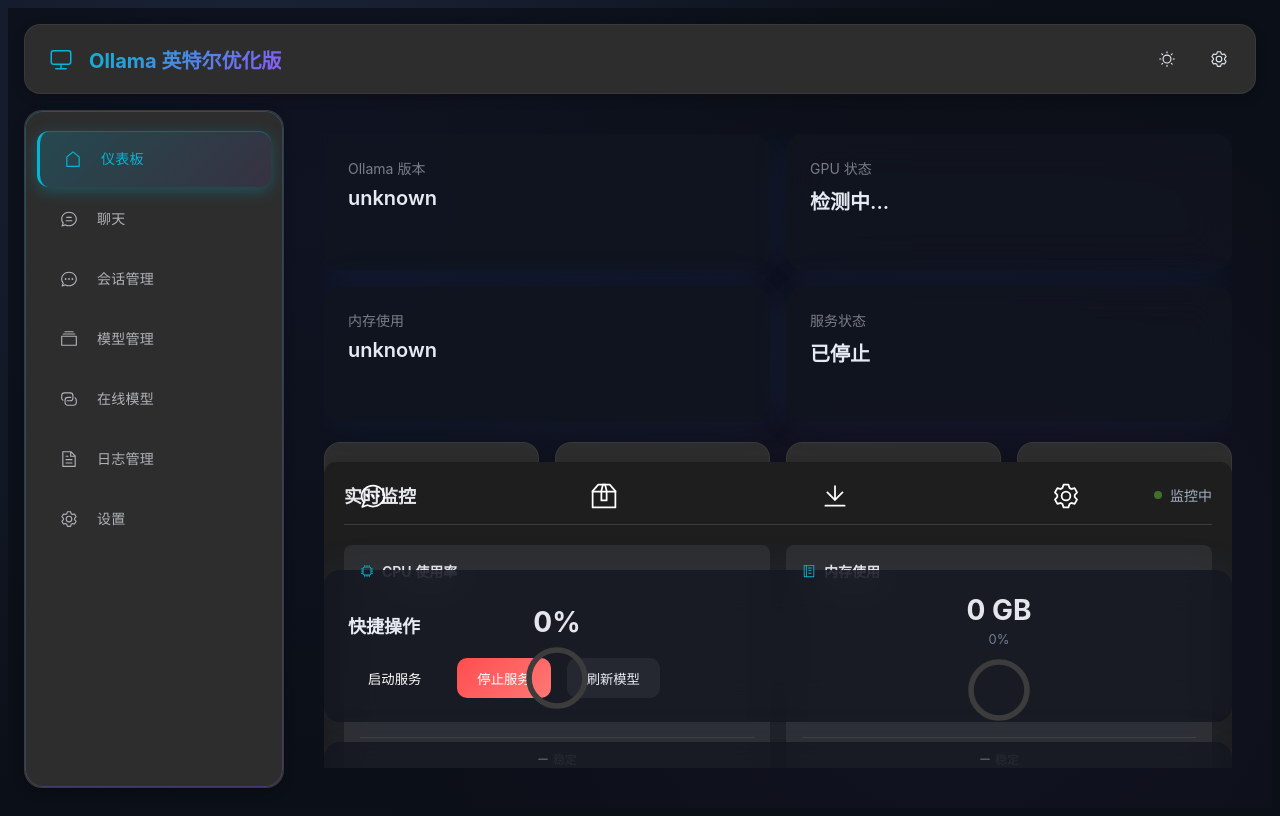
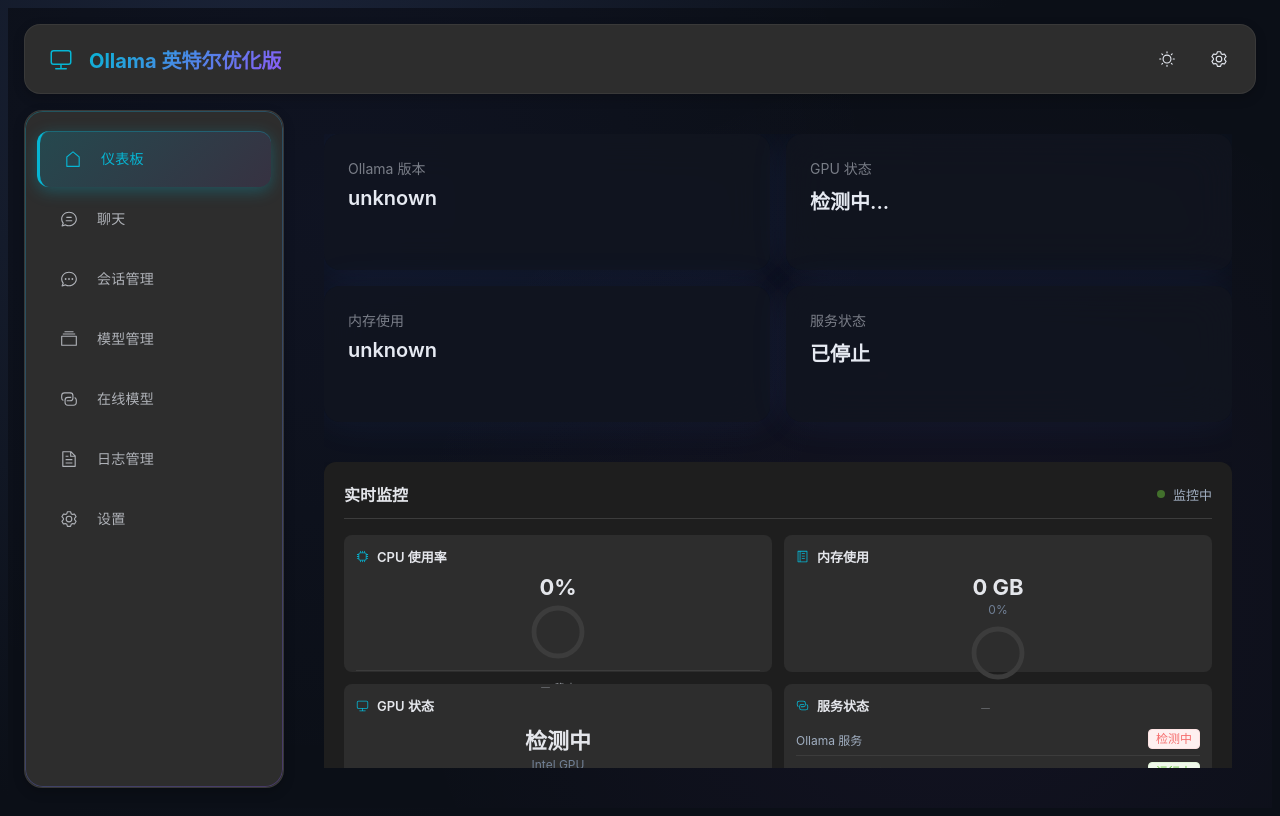
Before and after one commit to kingoflongevity/ollama-intel-go, a Vue app in the folder frontend/: page /dashboard in a window 1280 px wide. Built offline with nearby package versions, Linux system fonts and the light colour scheme.

Commit message:
fix: 修复仪表盘实时监控组件遮挡其他选项卡的问题

```diff
--- a/frontend/src/components/ActivityPanel.vue
+++ b/frontend/src/components/ActivityPanel.vue
@@ -19,34 +19,37 @@
 </script>
 
 <style scoped>
-/* 通用卡片样式 */
 .card {
   background: rgba(18, 22, 32, 0.75);
   backdrop-filter: blur(20px);
   border-radius: 16px;
-  padding: 24px;
+  padding: 20px;
   border: 1px solid var(--glass-border);
   box-shadow: 0 0 40px rgba(76,130,255,0.08);
+  flex-shrink: 0;
 }
 
 h3 {
-  font-size: 18px;
+  font-size: 16px;
   font-weight: 600;
   color: var(--text-primary);
-  margin-bottom: 16px;
+  margin-bottom: 12px;
   font-family: "Microsoft YaHei", "PingFang SC", sans-serif;
 }
 
 .activity {
-  margin-top: 16px;
+  margin-top: 12px;
   list-style: none;
   padding: 0;
+  max-height: 200px;
+  overflow-y: auto;
 }
 
 .activity li {
-  padding: 12px 0;
+  padding: 10px 0;
   border-bottom: 1px solid rgba(255,255,255,0.05);
   opacity: .8;
+  font-size: 13px;
   font-family: "Microsoft YaHei", "PingFang SC", sans-serif;
   color: var(--text-primary);
 }
@@ -55,7 +58,6 @@
   border-bottom: none;
 }
 
-/* 浅色主题特殊样式 */
 body.light-theme .card {
   background: rgba(255, 255, 255, 0.75);
   box-shadow: 0 0 40px rgba(76,130,255,0.12);
--- a/frontend/src/components/ControlPanel.vue
+++ b/frontend/src/components/ControlPanel.vue
@@ -13,7 +13,9 @@
 import { StartService, StopService } from '../../wailsjs/go/main/App'
 import { ElMessage } from 'element-plus'
 
-// 方法
+/**
+ * 启动服务
+ */
 const startService = async () => {
   try {
     await StartService()
@@ -24,6 +26,9 @@
   }
 }
 
+/**
+ * 停止服务
+ */
 const stopService = async () => {
   try {
     await StopService()
@@ -36,44 +41,45 @@
 </script>
 
 <style scoped>
-/* 通用卡片样式 */
 .card {
   background: rgba(18, 22, 32, 0.75);
   backdrop-filter: blur(20px);
   border-radius: 16px;
-  padding: 24px;
+  padding: 20px;
   border: 1px solid var(--glass-border);
   box-shadow: 0 0 40px rgba(76,130,255,0.08);
+  flex-shrink: 0;
 }
 
 h3 {
-  font-size: 18px;
+  font-size: 16px;
   font-weight: 600;
   color: var(--text-primary);
-  margin-bottom: 20px;
+  margin-bottom: 16px;
   font-family: "Microsoft YaHei", "PingFang SC", sans-serif;
 }
 
 .actions {
-  margin-top: 20px;
   display: flex;
-  gap: 16px;
+  gap: 12px;
+  flex-wrap: wrap;
 }
 
 .btn {
-  height: 40px;
-  padding: 0 20px;
-  border-radius: 10px;
+  height: 36px;
+  padding: 0 16px;
+  border-radius: 8px;
   border: none;
   cursor: pointer;
   font-weight: 500;
+  font-size: 13px;
   font-family: "Microsoft YaHei", "PingFang SC", sans-serif;
   transition: all 0.3s ease;
 }
 
 .btn:hover {
   transform: translateY(-2px);
-  box-shadow: 0 6px 20px rgba(0, 0, 0, 0.3);
+  box-shadow: 0 4px 12px rgba(0, 0, 0, 0.2);
 }
 
 .primary {
@@ -82,26 +88,25 @@
 }
 
 .danger {
-  background: linear-gradient(135deg,#FF4D4F,#FF7875);
+  background: linear-gradient(135deg, #FF4D4F, #FF7875);
   color: #fff;
 }
 
 .ghost {
-  background: rgba(255,255,255,0.06);
+  background: rgba(255, 255, 255, 0.06);
   color: var(--text-primary);
 }
 
-/* 浅色主题特殊样式 */
 body.light-theme .card {
   background: rgba(255, 255, 255, 0.75);
-  box-shadow: 0 0 40px rgba(76,130,255,0.12);
+  box-shadow: 0 0 40px rgba(76, 130, 255, 0.12);
 }
 
 body.light-theme .ghost {
-  background: rgba(0,0,0,0.06);
+  background: rgba(0, 0, 0, 0.06);
 }
 
 body.light-theme .btn:hover {
-  box-shadow: 0 6px 20px rgba(0, 0, 0, 0.2);
+  box-shadow: 0 4px 12px rgba(0, 0, 0, 0.15);
 }
 </style>
--- a/frontend/src/components/RealTimeMonitor.vue
+++ b/frontend/src/components/RealTimeMonitor.vue
@@ -351,8 +351,10 @@
   padding: 20px;
   box-shadow: 0 4px 12px rgba(0, 0, 0, 0.05);
   height: 100%;
+  max-height: 100%;
   display: flex;
   flex-direction: column;
+  overflow: hidden;
 }
 
 body.dark-theme .realtime-monitor-container {
@@ -364,9 +366,10 @@
   display: flex;
   align-items: center;
   justify-content: space-between;
-  margin-bottom: 20px;
-  padding-bottom: 16px;
+  margin-bottom: 16px;
+  padding-bottom: 12px;
   border-bottom: 1px solid #e4e7ed;
+  flex-shrink: 0;
 }
 
 body.dark-theme .monitor-header {
@@ -376,7 +379,7 @@
 .monitor-header h3 {
   margin: 0;
   color: #303133;
-  font-size: 18px;
+  font-size: 16px;
 }
 
 body.dark-theme .monitor-header h3 {
@@ -387,7 +390,7 @@
   display: flex;
   align-items: center;
   gap: 8px;
-  font-size: 14px;
+  font-size: 13px;
   color: #606266;
 }
 
@@ -415,17 +418,19 @@
 .monitor-grid {
   display: grid;
   grid-template-columns: repeat(2, 1fr);
-  gap: 16px;
+  gap: 12px;
   flex: 1;
   overflow-y: auto;
+  min-height: 0;
 }
 
 .monitor-card {
   background: #f8f9fa;
   border-radius: 8px;
-  padding: 16px;
+  padding: 12px;
   display: flex;
   flex-direction: column;
+  min-height: 0;
 }
 
 body.dark-theme .monitor-card {
@@ -438,8 +443,8 @@
   gap: 8px;
   font-weight: 600;
   color: #303133;
-  margin-bottom: 12px;
-  font-size: 14px;
+  margin-bottom: 8px;
+  font-size: 13px;
 }
 
 body.dark-theme .card-header {
@@ -460,10 +465,10 @@
 }
 
 .metric-value {
-  font-size: 28px;
+  font-size: 22px;
   font-weight: 700;
   color: #303133;
-  margin-bottom: 4px;
+  margin-bottom: 2px;
 }
 
 body.dark-theme .metric-value {
@@ -471,9 +476,9 @@
 }
 
 .metric-sub {
-  font-size: 13px;
+  font-size: 12px;
   color: #909399;
-  margin-bottom: 8px;
+  margin-bottom: 6px;
 }
 
 body.dark-theme .metric-sub {
@@ -481,8 +486,8 @@
 }
 
 .metric-chart {
-  width: 70px;
-  height: 70px;
+  width: 60px;
+  height: 60px;
 }
 
 .progress-ring {
@@ -506,8 +511,8 @@
   display: flex;
   align-items: center;
   justify-content: center;
-  margin-top: 12px;
-  padding-top: 12px;
+  margin-top: 8px;
+  padding-top: 8px;
   border-top: 1px solid #e4e7ed;
 }
 
@@ -519,7 +524,7 @@
   display: flex;
   align-items: center;
   gap: 4px;
-  font-size: 12px;
+  font-size: 11px;
   color: #909399;
 }
 
@@ -539,7 +544,7 @@
   display: flex;
   align-items: center;
   justify-content: space-between;
-  padding: 8px 0;
+  padding: 6px 0;
   border-bottom: 1px solid #e4e7ed;
 }
 
@@ -552,7 +557,7 @@
 }
 
 .service-name {
-  font-size: 13px;
+  font-size: 12px;
   color: #606266;
 }
 
@@ -561,7 +566,7 @@
 }
 
 .last-update {
-  font-size: 12px;
+  font-size: 11px;
   color: #909399;
 }
 
@@ -571,14 +576,19 @@
 
 .monitor-controls {
   display: flex;
-  gap: 12px;
-  margin-top: 20px;
-  padding-top: 16px;
+  gap: 10px;
+  margin-top: 16px;
+  padding-top: 12px;
   border-top: 1px solid #e4e7ed;
+  flex-shrink: 0;
 }
 
 body.dark-theme .monitor-controls {
   border-top-color: #3c3c3c;
+}
+
+.monitor-controls .el-button {
+  font-size: 13px;
 }
 
 @media (max-width: 768px) {
--- a/frontend/src/views/DashboardView.vue
+++ b/frontend/src/views/DashboardView.vue
@@ -204,54 +204,57 @@
   padding: 0;
   display: flex;
   flex-direction: column;
-  gap: var(--spacing-xl);
+  gap: 20px;
   height: 100%;
-  overflow-y: auto;
+  overflow: hidden;
 }
 
 .status-bar {
   display: grid;
   grid-template-columns: repeat(4, 1fr);
-  gap: var(--spacing-lg);
+  gap: 16px;
+  flex-shrink: 0;
 }
 
 .main-grid {
   display: grid;
   grid-template-columns: 1fr 380px;
-  gap: var(--spacing-xl);
+  gap: 20px;
   flex: 1;
   min-height: 0;
+  overflow: hidden;
 }
 
 .left-panel {
   display: flex;
   flex-direction: column;
-  gap: var(--spacing-xl);
-  flex: 1;
+  gap: 20px;
   min-height: 0;
+  overflow-y: auto;
 }
 
 .right-panel {
-  height: 100%;
-  min-height: 500px;
+  min-height: 0;
+  overflow: hidden;
 }
 
 /* 功能卡片 */
 .feature-cards {
   display: grid;
   grid-template-columns: repeat(4, 1fr);
-  gap: var(--spacing-lg);
+  gap: 16px;
+  flex-shrink: 0;
 }
 
 .feature-card {
   background: var(--bg-elevated);
   border-radius: var(--radius-xl);
-  padding: var(--spacing-xl);
+  padding: 20px;
   display: flex;
   align-items: center;
-  gap: var(--spacing-lg);
+  gap: 16px;
   cursor: pointer;
-  transition: all var(--transition-base);
+  transition: all 0.3s ease;
   border: 1px solid var(--border-color);
   box-shadow: var(--shadow-sm);
 }
@@ -290,15 +293,15 @@
 }
 
 .feature-info h4 {
-  margin: 0 0 var(--spacing-xs) 0;
-  font-size: var(--font-size-lg);
-  font-weight: var(--font-weight-semibold);
+  margin: 0 0 4px 0;
+  font-size: 16px;
+  font-weight: 600;
   color: var(--text-primary);
 }
 
 .feature-info p {
   margin: 0;
-  font-size: var(--font-size-sm);
+  font-size: 13px;
   color: var(--text-secondary);
 }
 
@@ -309,7 +312,6 @@
   }
 
   .right-panel {
-    height: auto;
     min-height: 400px;
   }
 }
```
Also changed, not shown: 1 other file (tests, documents, lock files or other folders).
